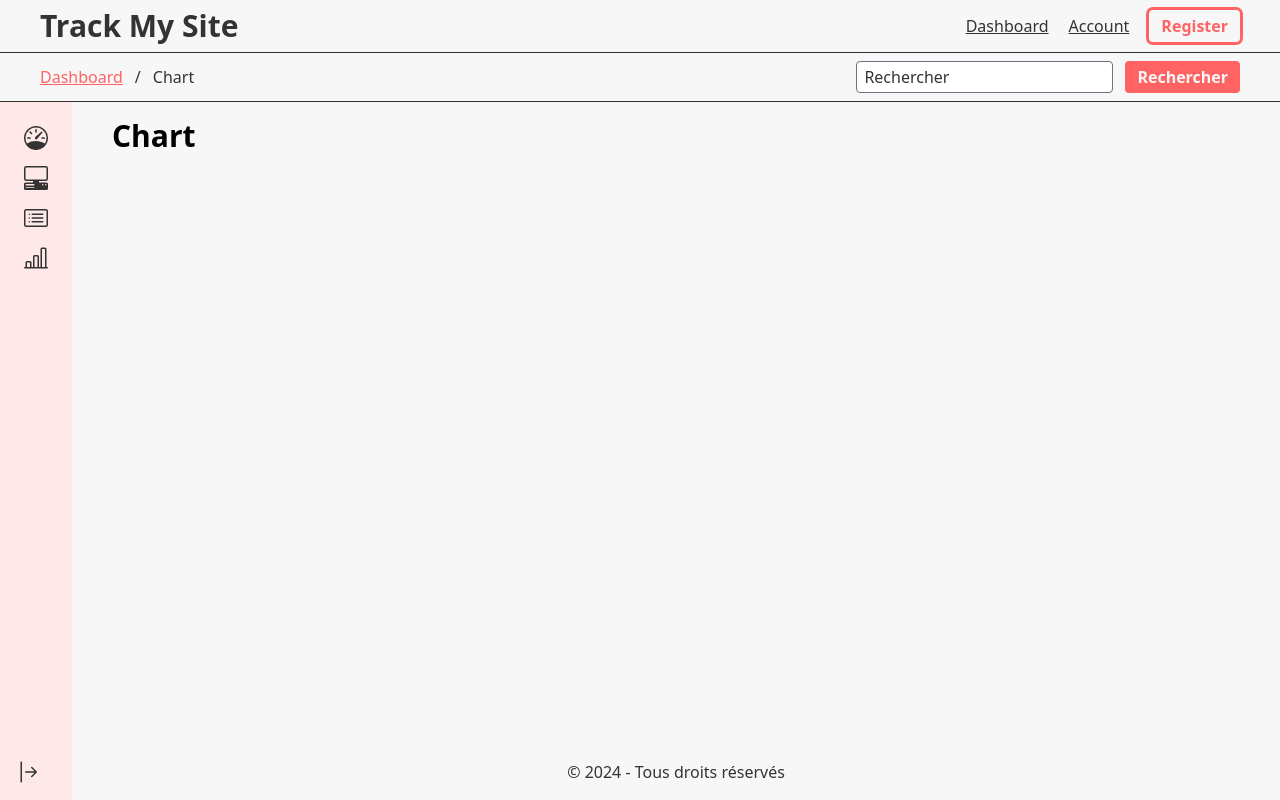
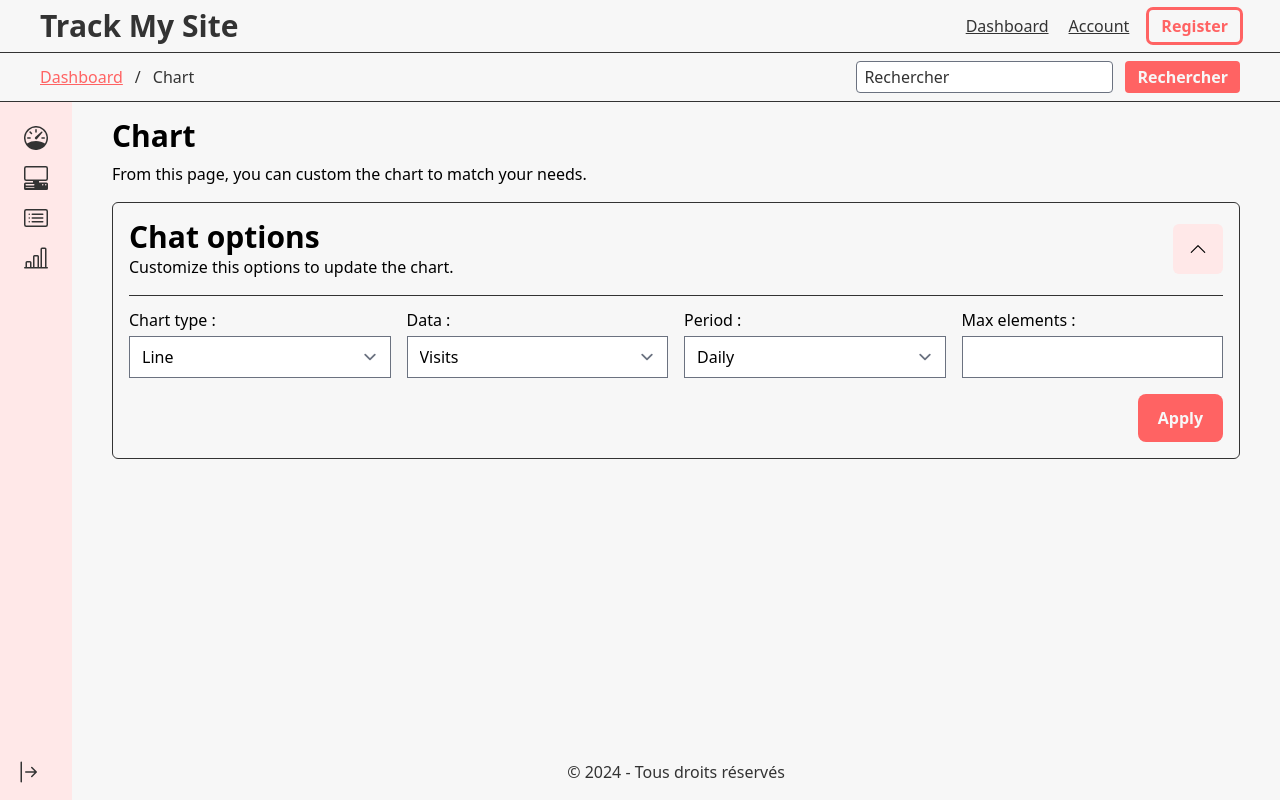
Before and after one commit to eliooooooo/Vue-Dashboard, a Vue app: page /chart in a window 1280 px wide. Built offline with nearby package versions, Linux system fonts and the light colour scheme.

Commit message:
Feat: Chart page header and options

```diff
--- a/src/components/Chart.vue
+++ b/src/components/Chart.vue
@@ -1,6 +1,49 @@
 <script setup>
+import { ref } from 'vue';
+import PageHeader from './PageHeader.vue';
+import ContainerSimple from './ContainerSimple.vue';
+
+const chartType = ref('line');
+const chartAvaible = ['line', 'bar', 'pie', 'doughnut', 'radar', 'polarArea', 'bubble', 'scatter'];
+
+const dataSelect = ref('visits');
+const dataAvaible = ['visits', 'pageviews', 'users', 'newUsers', 'sessions', 'bounceRate', 'avgSessionDuration', 'pageviewsPerSession', 'goalCompletionsAll', 'goalConversionRateAll', 'goalValueAll', 'goalValuePerSession', 'goalCompletionsAllPerSession'];
+
+const periodSelect = ref('daily');
+const periodAvaible = ['daily', 'weekly', 'monthly', 'yearly'];
 </script>
 
 <template>
-    <h1>Chart</h1>
+    <div class="grid grid-cols-12 gap-4">
+        <PageHeader title="Chart" desc="From this page, you can custom the chart to match your needs." />
+        <ContainerSimple title="Chat options" desc="Customize this options to update the chart." :toggle="true" class="col-span-12">
+            <div class="grid grid-cols-4 gap-4">
+                <div class="flex flex-col gap-1">
+                    <label for="site">Chart type :</label>
+                    <select id="site" name="site" v-model="chartType" @change="filterVisits">
+                        <option v-for="name in chartAvaible" :value="name">{{ name.charAt(0).toUpperCase() + name.slice(1) }}</option>
+                    </select>
+                </div>
+                <div class="flex flex-col gap-1">
+                    <label for="data">Data :</label>
+                    <select id="data" name="data" v-model="dataSelect" @change="filterVisits">
+                        <option v-for="name in dataAvaible" :value="name">{{ name.charAt(0).toUpperCase() + name.slice(1) }}</option>
+                    </select>
+                </div>
+                <div class="flex flex-col gap-1">
+                    <label for="period">Period :</label>
+                    <select id="period" name="period" v-model="periodSelect" @change="filterVisits">
+                        <option v-for="name in periodAvaible" :value="name">{{ name.charAt(0).toUpperCase() + name.slice(1) }}</option>
+                    </select>
+                </div>
+                <div class="flex flex-col gap-1">
+                    <label for="max_elements">Max elements :</label>
+                    <input type="number" class="cursor-not-allowed" name="max_elements" id="max_elements" disabled >
+                </div>
+            </div>
+            <div class="ml-auto mt-4 w-fit">
+                <p class="btn primary">Apply</p>
+            </div>
+        </ContainerSimple>
+    </div>
 </template>
--- a/src/components/Visit.vue
+++ b/src/components/Visit.vue
@@ -2,6 +2,7 @@
 import { ref } from 'vue'
 import SitesVisitsTable from './Sites/SitesVisitsTable.vue';
 import ContainerSimple from './ContainerSimple.vue';
+import PageHeader from './PageHeader.vue';
 
 const visit = ref({ id: 1, name: 'Google', page: 'index.html', source: 'FB', campaign: 'lancement', content: 'content', term:'google, search', medium:'email', language: 'fr', platform: 'Chrome'  })
 
@@ -9,15 +10,12 @@ const visit = ref({ id: 1, name: 'Google', page: 'index.html', source: 'FB', cam
 
 <template>
     <div class="grid grid-cols-12 gap-4">
-        <div class="flex flex-row justify-between col-span-12">
-            <div class="flex flex-col gap-2">
-                <h1>Visit n°83904</h1>
-                <p>Origin site : <router-link to="/sites/1">Google</router-link></p>
-            </div>
+        <PageHeader title="Visit n°83904" >
             <div class="flex flex-col gap-2">
                 <button class="btn secondary small">Delete </button>
             </div>
-        </div>
+        </PageHeader>
+        <div class="col-span-12">Origin site : <router-link to="/sites/1">Google</router-link></div>
         <ContainerSimple title="General informations" desc="Here is the visit general infos" class="col-span-6">
             <div class="flex flex-col gap-2">
                 <p  class="flex flex-row gap-1.5">Page :<a href="#" target="_blank" class="flex flex-row gap-2 items-center">index.html
```
